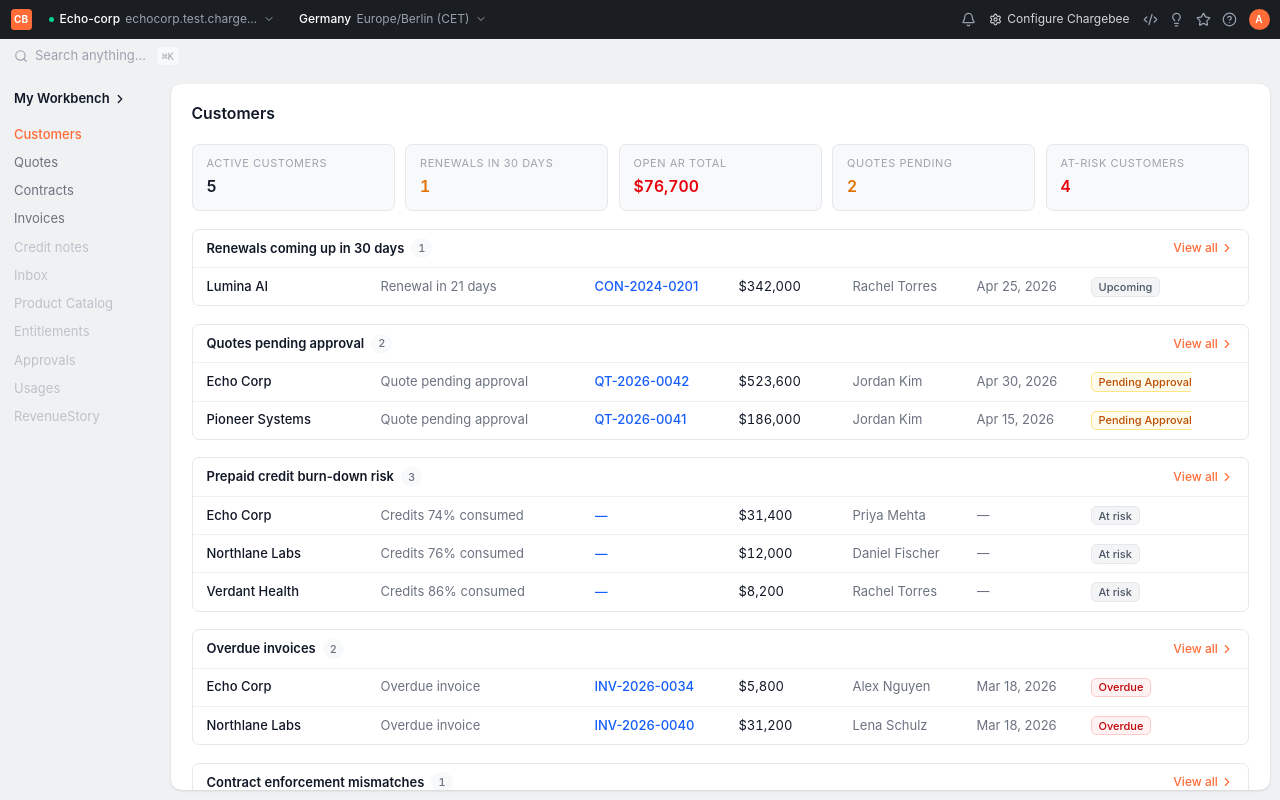
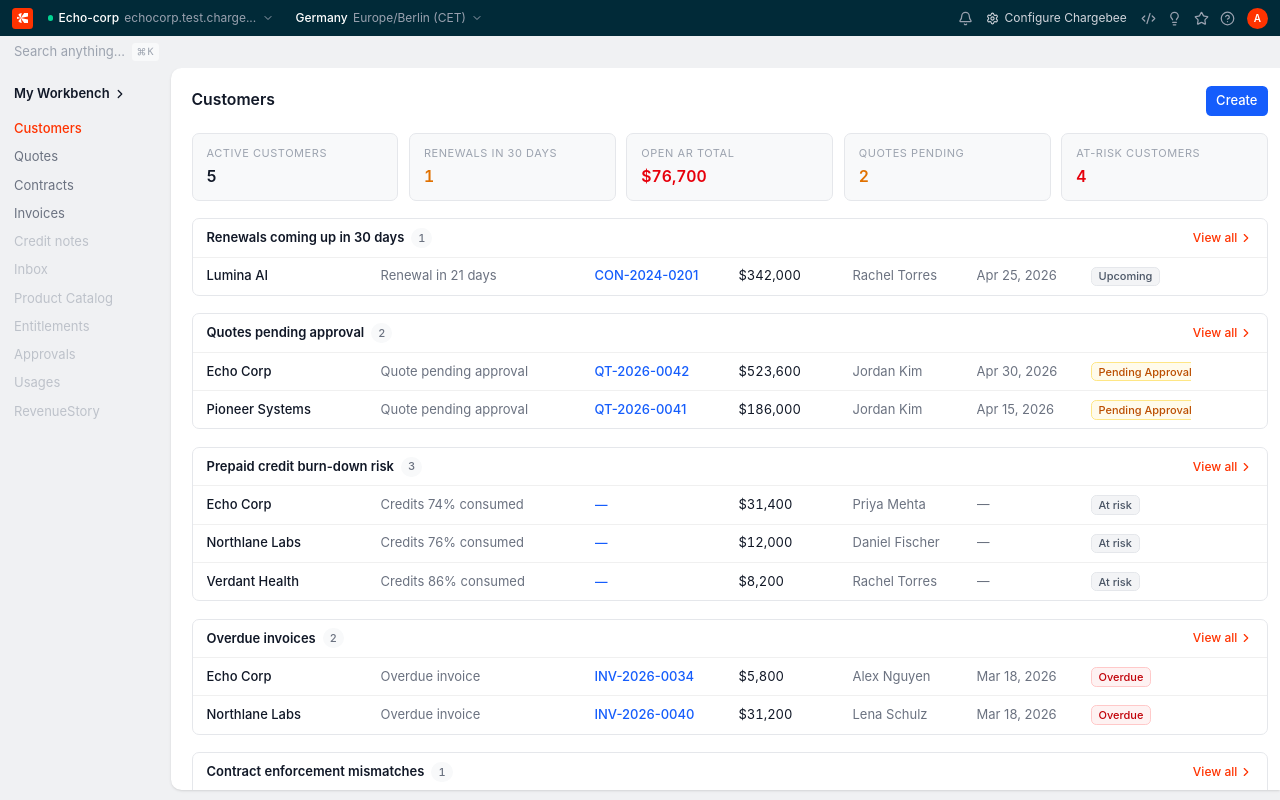
Before and after one commit to cb-vicky/cb-apex-slg, a React (Vite) app: page /customers in a window 1280 px wide. Built offline with nearby package versions, Linux system fonts and the light colour scheme; the HTML template or start-up script is replaced by a standard one.

Commit message:
Padding and color fixes

```diff
--- a/src/components/index-page/PageHeader.tsx
+++ b/src/components/index-page/PageHeader.tsx
@@ -6,14 +6,23 @@
   backLabel?: string;
   backPath?: string;
   filterLabel?: string;
+  createLabel?: string;
+  onCreateClick?: () => void;
 }
 
-export function PageHeader({ title, backLabel, backPath, filterLabel }: Props) {
+export function PageHeader({
+  title,
+  backLabel,
+  backPath,
+  filterLabel,
+  createLabel,
+  onCreateClick = () => {},
+}: Props) {
   const navigate = useNavigate();
 
   return (
-    <div className="flex items-center justify-between">
-      <div className="flex items-center gap-3">
+    <div className="flex items-center justify-between gap-4">
+      <div className="flex min-w-0 items-center gap-3">
         {backLabel && backPath && (
           <button
             onClick={() => navigate(backPath)}
@@ -30,6 +39,15 @@
           </span>
         )}
       </div>
+      {createLabel ? (
+        <button
+          type="button"
+          onClick={onCreateClick}
+          className="shrink-0 rounded-md bg-blue-600 px-3 py-1.5 text-[13px] font-medium text-white transition-colors hover:bg-blue-500"
+        >
+          {createLabel}
+        </button>
+      ) : null}
     </div>
   );
 }
--- a/src/components/layout/AppShell.tsx
+++ b/src/components/layout/AppShell.tsx
@@ -10,8 +10,8 @@
       <SearchBar />
       <div className="flex flex-1 overflow-hidden">
         <Sidebar />
-        <main className="flex-1 overflow-auto bg-[#F0F1F3] p-3">
-          <div className="h-full w-full rounded-xl bg-white shadow-sm">
+        <main className="flex-1 overflow-auto bg-[#F0F1F3] pt-0 pr-0 pb-3 pl-3">
+          <div className="h-full w-full rounded-l-xl bg-white shadow-sm">
             {children}
           </div>
         </main>
--- a/src/components/layout/SearchBar.tsx
+++ b/src/components/layout/SearchBar.tsx
@@ -1,4 +1,3 @@
-import { Search } from "lucide-react";
 import { useLocation } from "react-router-dom";
 import { cn } from "@/lib/utils";
 import { useWorkbenchRole } from "@/context/WorkbenchRoleContext";
@@ -9,13 +8,13 @@
   const { role, setRole } = useWorkbenchRole();
 
   return (
-    <div className="flex h-10 shrink-0 items-center bg-[#F0F1F3] px-4">
+    <div className="flex h-[32px] shrink-0 items-center bg-[#F0F1F3] px-4">
       <div className="flex w-full min-w-0 items-center justify-between gap-4">
         <div className="flex min-w-0 items-center gap-2 text-[13px] text-text-muted">
-          <Search size={14} className="shrink-0" />
           <span>Search anything...</span>
-          <kbd className="ml-1 shrink-0 rounded bg-surface-muted px-1.5 py-0.5 text-[10px] font-medium text-text-muted">
-            ⌘K
+          <kbd className="inline-flex shrink-0 items-center gap-0.5 rounded bg-surface-muted px-1.5 py-0.5 font-medium text-text-muted">
+            <span className="text-[14px] leading-none">⌘</span>
+            <span className="text-[10px] leading-none">K</span>
           </kbd>
         </div>
         {showRoleSwitcher ? (
--- a/src/components/layout/TopNav.tsx
+++ b/src/components/layout/TopNav.tsx
@@ -1,13 +1,14 @@
 import { Bell, ChevronDown, Code2, HelpCircle, Lightbulb, Settings, Star } from "lucide-react";
+import cbLogoWhite from "@/assets/cb-logo-white.svg";
 
 export function TopNav() {
   return (
-    <header className="flex h-11 shrink-0 items-center justify-between bg-[#1a1d21] px-3">
+    <header className="flex h-[36px] shrink-0 items-center justify-between bg-[#012A38] px-[12px]">
       {/* Left */}
-      <div className="flex items-center gap-3">
+      <div className="flex items-center gap-[8px]">
         {/* Logo */}
         <div className="flex h-6 w-6 items-center justify-center rounded bg-cb-orange">
-          <span className="text-[10px] font-bold leading-none text-white">CB</span>
+          <img src={cbLogoWhite} alt="Chargebee" className="h-3 w-3 shrink-0" width={12} height={12} />
         </div>
 
         {/* Site selector */}
@@ -27,7 +28,7 @@
       </div>
 
       {/* Right */}
-      <div className="flex items-center gap-0.5">
+      <div className="flex items-center gap-[2px]">
         <NavIconButton><Bell size={15} /></NavIconButton>
         <button className="flex items-center gap-1.5 rounded px-2 py-1 text-[12px] text-gray-300 hover:bg-white/10">
           <Settings size={13} />
--- a/src/index.css
+++ b/src/index.css
@@ -4,7 +4,7 @@
   --font-sans: "Inter", system-ui, -apple-system, "Segoe UI", Roboto, sans-serif;
   --font-mono: ui-monospace, "Cascadia Code", Consolas, monospace;
 
-  --color-cb-orange: #ff6c37;
+  --color-cb-orange: #ff3300;
   --color-cb-orange-light: #fff4ef;
   --color-surface: #ffffff;
   --color-surface-muted: #f8f9fa;
--- a/src/pages/ContractsIndex.tsx
+++ b/src/pages/ContractsIndex.tsx
@@ -125,7 +125,13 @@
     return (
       <div className="flex h-full w-full flex-col overflow-auto">
         <div className="flex flex-col gap-5 px-6 py-5">
-          <PageHeader title="Contracts" backLabel="Back to overview" backPath="/contracts" filterLabel={gm?.label} />
+          <PageHeader
+            title="Contracts"
+            backLabel="Back to overview"
+            backPath="/contracts"
+            filterLabel={gm?.label}
+            createLabel="Upload"
+          />
           <MetricStrip metrics={metrics} />
           <ListTable columns={listColumns}>
             {filtered.map((c) => {
@@ -152,7 +158,7 @@
   return (
     <div className="flex h-full w-full flex-col overflow-auto">
       <div className="flex flex-col gap-5 px-6 py-5">
-        <PageHeader title="Contracts" />
+        <PageHeader title="Contracts" createLabel="Upload" />
         <MetricStrip metrics={metrics} />
         {groupMeta.map((gm) => {
           const rows = groups[gm.key] ?? [];
--- a/src/pages/CustomersIndex.tsx
+++ b/src/pages/CustomersIndex.tsx
@@ -178,8 +178,14 @@
     const rows = groups[groupFilter] ?? [];
     return (
       <div className="flex h-full w-full flex-col overflow-auto">
-        <div className="flex flex-col gap-5 px-6 py-5">
-          <PageHeader title="Customers" backLabel="Back to overview" backPath="/customers" filterLabel={gm?.label} />
+        <div className="flex flex-col gap-5 py-5 pl-6 pr-[12px]">
+          <PageHeader
+            title="Customers"
+            backLabel="Back to overview"
+            backPath="/customers"
+            filterLabel={gm?.label}
+            createLabel="Create"
+          />
           <MetricStrip metrics={metrics} />
           <ListTable columns={listColumns}>
             {customers
@@ -210,8 +216,8 @@
   // Grouped landing
   return (
     <div className="flex h-full w-full flex-col overflow-auto">
-      <div className="flex flex-col gap-5 px-6 py-5">
-        <PageHeader title="Customers" />
+      <div className="flex flex-col gap-5 py-5 pl-6 pr-[12px]">
+        <PageHeader title="Customers" createLabel="Create" />
         <MetricStrip metrics={metrics} />
         {groupMeta.map((gm) => {
           const rows = groups[gm.key] ?? [];
--- a/src/pages/QuotesIndex.tsx
+++ b/src/pages/QuotesIndex.tsx
@@ -121,7 +121,13 @@
     return (
       <div className="flex h-full w-full flex-col overflow-auto">
         <div className="flex flex-col gap-5 px-6 py-5">
-          <PageHeader title="Quotes" backLabel="Back to overview" backPath="/quotes" filterLabel={gm?.label} />
+          <PageHeader
+            title="Quotes"
+            backLabel="Back to overview"
+            backPath="/quotes"
+            filterLabel={gm?.label}
+            createLabel="Create"
+          />
           <MetricStrip metrics={metrics} />
           <ListTable columns={listColumns}>
             {filtered.map((q) => {
@@ -149,7 +155,7 @@
   return (
     <div className="flex h-full w-full flex-col overflow-auto">
       <div className="flex flex-col gap-5 px-6 py-5">
-        <PageHeader title="Quotes" />
+        <PageHeader title="Quotes" createLabel="Create" />
         <MetricStrip metrics={metrics} />
         {groupMeta.map((gm) => {
           const rows = groups[gm.key] ?? [];
```
Also changed, not shown: src/assets/cb-logo-white.svg (added).
